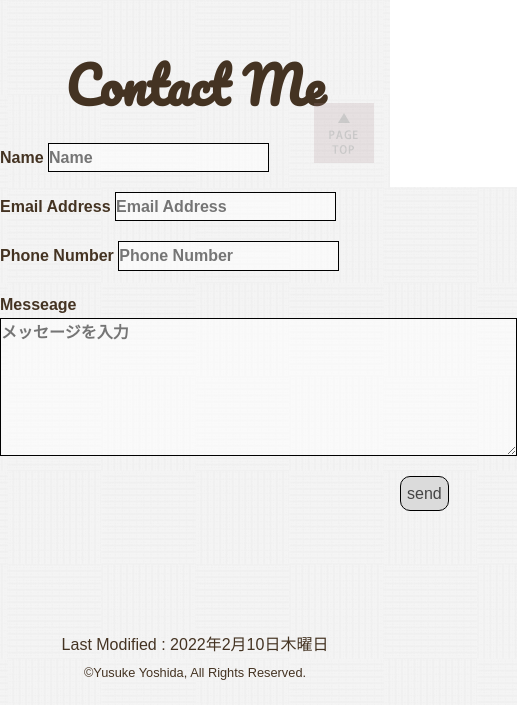
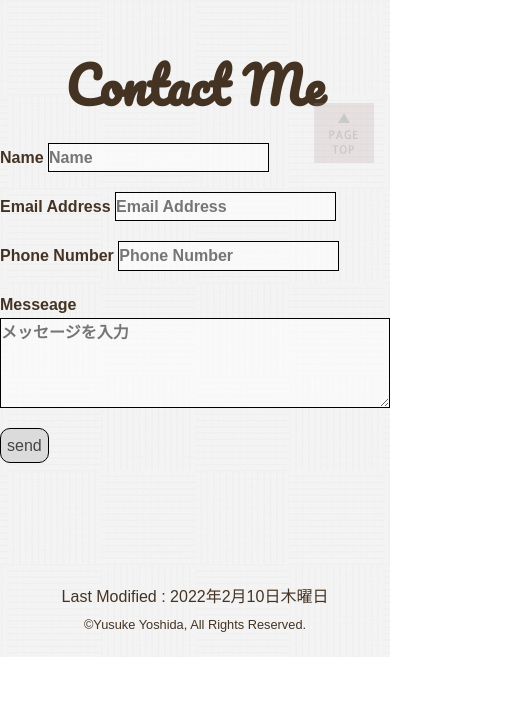
Before and after one commit to atuko2020/x109, a plain HTML site: page contact_me.html in a window 390 px wide. Shown: the part 657-1362 px from the top of the page, 517 px wide, since content can reach past the window. After the commit the page ends 1314 px from the top, so only its background shows below. Drawn offline with Linux system fonts and the light colour scheme; some packages are replaced by stand-ins of ours.

Commit message:
Add files via upload

```diff
--- a/css/general.css
+++ b/css/general.css
@@ -160,4 +160,10 @@ main{
     .last {
         top: 40%;
     }
+    /*-----
+        contact_me
+    ---------------*/
+    #contact_me h2 {
+        font-size: 40px;
+    }
 }
--- a/css/portfolio.css
+++ b/css/portfolio.css
@@ -180,3 +180,12 @@ input[type="submit"]:hover {
         margin: 40px 20px;
     }
 }
+@media screen and (max-width: 460px) {
+    textarea {
+        width: 100%;
+        height: 90px;
+    }
+    input[type="submit"]{
+        margin-left: auto;
+    }
+}
```
